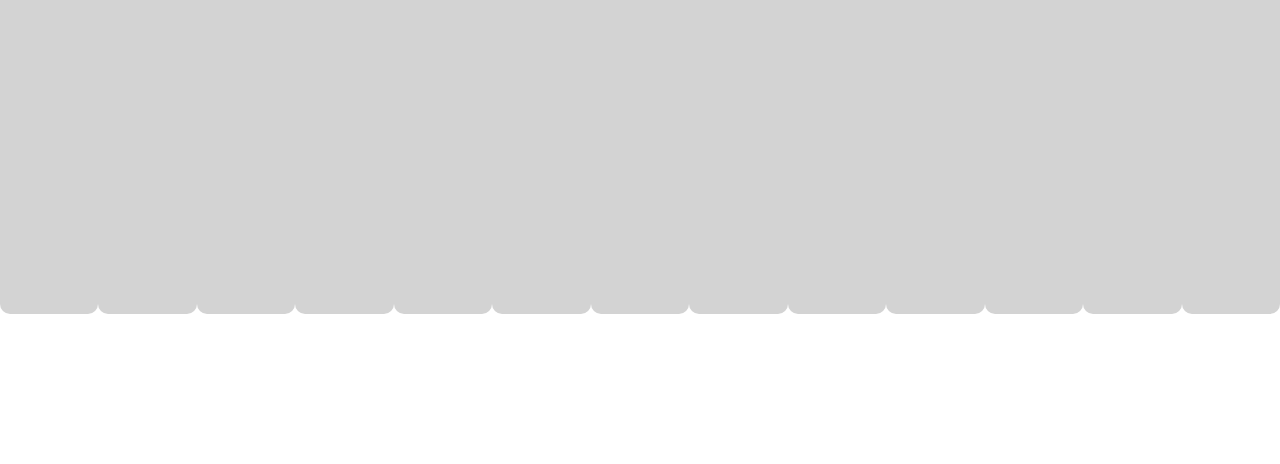
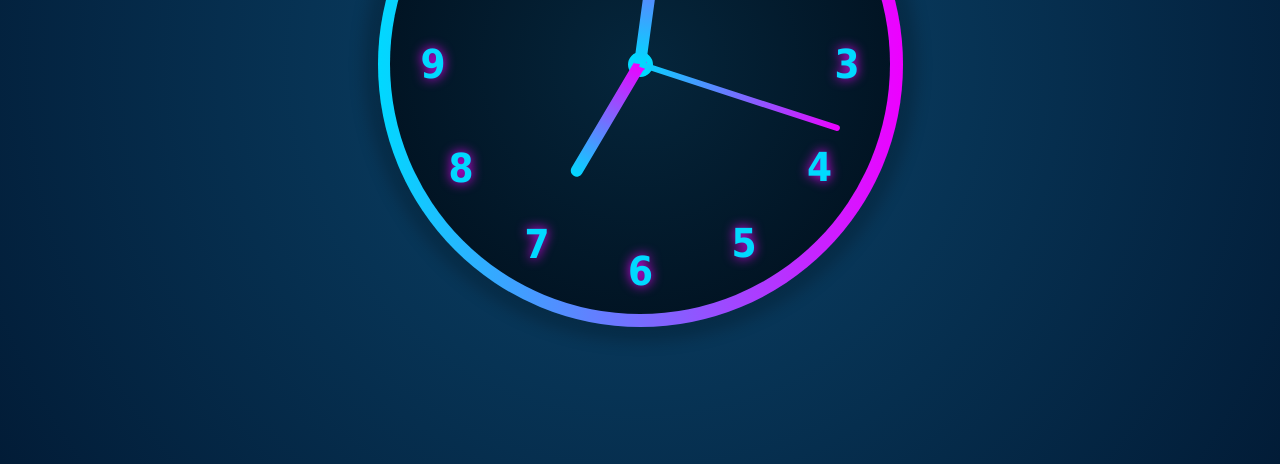
Before and after one commit to zeez30/analog-clock, a plain HTML site: page index.html in a window 1280 px wide. Shown: the part 336-800 px from the top of the page. Drawn offline with Linux system fonts and the light colour scheme.

Commit message:
Clock code completed

```diff
--- a/index.html
+++ b/index.html
@@ -8,19 +8,28 @@
     <link href="style.css" rel="stylesheet">
 </head>
 <body>
-    <div class="clock"></div>
-        <div class="clock" style="--n:1"><b>1</b></div>
-        <div class="clock" style="--n:2"><b>2</b></div>
-        <div class="clock" style="--n:3"><b>3</b></div>
-        <div class="clock" style="--n:4"><b>4</b></div>
-        <div class="clock" style="--n:5"><b>5</b></div>
-        <div class="clock" style="--n:6"><b>6</b></div>
-        <div class="clock" style="--n:7"><b>7</b></div>
-        <div class="clock" style="--n:8"><b>8</b></div>
-        <div class="clock" style="--n:9"><b>9</b></div>
-        <div class="clock" style="--n:10"><b>10</b></div>
-        <div class="clock" style="--n:11"><b>11</b></div>
-        <div class="clock" style="--n:12"><b>12</b></div>
+    <div class="clock">
+        <!-- Center dot -->
+        <div class="center-dot"></div>
+        <!-- Clock Numbers -->
+        <div class="number" style="--n:1"><b>1</b></div>
+        <div class="number" style="--n:2"><b>2</b></div>
+        <div class="number" style="--n:3"><b>3</b></div>
+        <div class="number" style="--n:4"><b>4</b></div>
+        <div class="number" style="--n:5"><b>5</b></div>
+        <div class="number" style="--n:6"><b>6</b></div>
+        <div class="number" style="--n:7"><b>7</b></div>
+        <div class="number" style="--n:8"><b>8</b></div>
+        <div class="number" style="--n:9"><b>9</b></div>
+        <div class="number" style="--n:10"><b>10</b></div>
+        <div class="number" style="--n:11"><b>11</b></div>
+        <div class="number" style="--n:12"><b>12</b></div>
+
+        <!-- Clock Hands -->
+        <div class="hour-hand" id="hour-hand"></div>
+        <div class="minute-hand" id="minute-hand"></div>
+        <div class="second-hand" id="second-hand"></div>
+
     </div>
     <script type="text/javascript" src="script.js"></script>
 </body>
--- a/script.js
+++ b/script.js
@@ -0,0 +1,23 @@
+const secondHand = document.getElementById("second-hand");
+const minuteHand = document.getElementById("minute-hand");
+const hourHand = document.getElementById("hour-hand");
+
+function clockTick()
+{
+    const date = new Date();
+    const seconds = date.getSeconds() / 60;
+    const minutes = (seconds + date.getMinutes()) / 60;
+    const hours = (minutes + date.getHours()) / 12;
+
+    rotateClockHand(secondHand, seconds);
+    rotateClockHand(minuteHand, minutes);
+    rotateClockHand(hourHand, hours);
+}
+
+function rotateClockHand(element, rotation)
+{
+    element.style.setProperty('--rotate', rotation* 360);
+
+}
+
+setInterval(clockTick, 1000);
--- a/style.css
+++ b/style.css
@@ -2,31 +2,107 @@
     margin: 0;
     padding: 0;
     box-sizing: border-box;
-    font-family: 'Segoe UI', Tahoma, Geneva, Verdana,
+    font-family: 'fantasy', Tahoma, Geneva, Verdana,
     sans-serif;
 }
 
-body{
+body
+{
     display: flex;
     justify-content: center;
     align-items: center;
     height: 100vh;
+    background: radial-gradient(circle, #0b456b, #021c37);
 }
 
-.clock{
+.clock
+{
     width: 500px;
     height: 500px;
     position: relative;
-    background-color: lightgray;
-    border-radius: 10px;
+    /*background-color: lightgray;*/
+    border-radius: 50%;
+    display: flex;
+    justify-content: center;
+    align-items: center;
+    background: radial-gradient(circle, #05263c, #000d1a);
 }
 
-.number {
+.clock::before
+{
+    content: "";
+    width: 525px;
+    height: 525px;
+    position: absolute;
+    border-radius: 50%;
+    background: linear-gradient( to right, #00d9ff, #ee00ff);
+    box-shadow: 0 0 15px 15px rgba(0, 0, 0, 0.2); ;
+    z-index: -1;
+}
+
+.number
+{
     transform: rotate(calc(30deg * var(--n)));
     position: absolute;
     text-align: center;
     inset: 20px;
     font-size: 40px;
+    color: #00d9ff;
+    text-shadow: 0 0 12px #ee00ff;
+    /*inset: calc(var(--n) * 30px - 15px);
+    top: calc((var(--n) / 2) * 30px - 15px);
+    left: calc((var(--n) % 2 == 0? 45 : 60) * 30px - 15px);*/
+}
 
+/*.number b {
+    content: attr(data-num);
+    /*transform-origin: 50% 50%;
+    transform: rotate(calc(30deg * var(--n)));
+    display: inline-block;*/
+
+.number b
+{
+    transform: rotate(calc(-30deg * var(--n)));
+    display: inline-block;
+}
+
+.center-dot
+{
+    position: absolute;
+    width: 25px;
+    height: 25px;
+    background-color: #ee00ff;
+    border: 6px solid #00d9ff;
+    border-radius: 50%;
+}
+.hour-hand, .minute-hand, .second-hand {
+    --rotate: 0;
+    position: absolute;
+    left: 50%;
+    bottom: 50%;
+    transform: translate(-50%) rotate(calc(var(--rotate) * 1deg));
+    transform-origin: bottom;
+    border-radius: 30px 30px 0 0;
+}
+
+.hour-hand
+{
+    width: 12px;
+    height: 130px;
+    background: linear-gradient(#00d9ff, #ee00ff);
+}
+
+.minute-hand
+{
+    width: 12px;
+    height: 190px;
+    background: linear-gradient(to top, #00d9ff, #ee00ff);
+}
+
+.second-hand
+{
+    width: 6px;
+    height: 210px;
+    background: linear-gradient(to top, #00d9ff, #ee00ff);
 
 }
```
